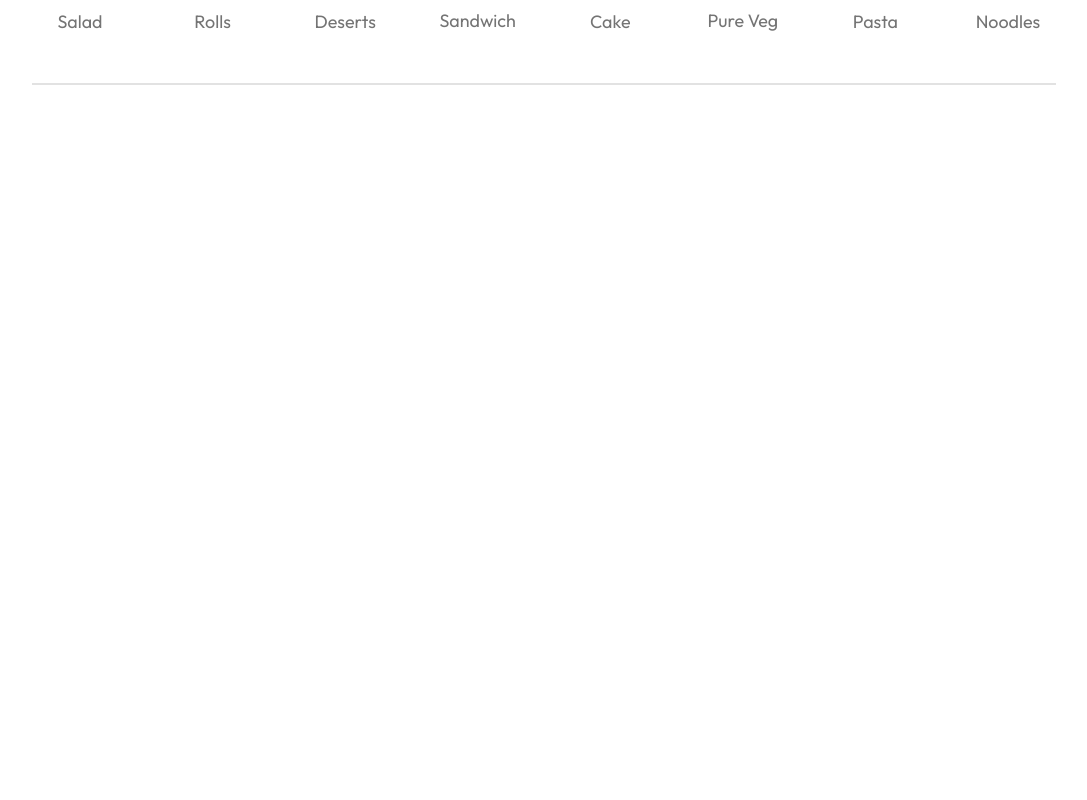
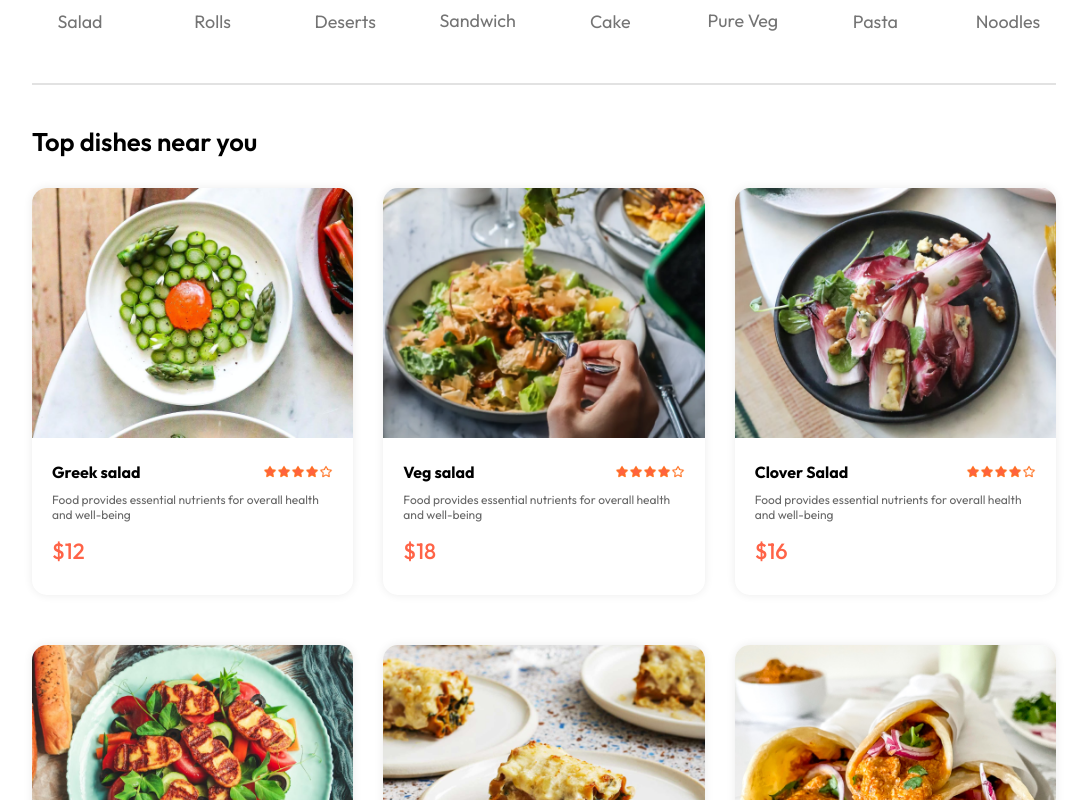
Before and after one commit to Boniadgithub/Food-delivery-web, a React (Vite) app: page / in a window 1280 px wide. Shown: the part 840-1640 px from the top of the page, without its empty margins (96-1183 px from the left). Before the commit the page ends 935 px from the top, so only its background shows below. Built offline with nearby package versions, Linux system fonts and the light colour scheme.

Commit message:
Food item and Food Display style update

```diff
--- /dev/null
+++ b/src/components/FoodDisplay/FoodDisplay.css
@@ -0,0 +1,15 @@
+.food-display{
+    margin-top: 30px;
+
+}
+.food-display h2{
+    font-size:max(2vw,24px);
+    font-weight: 600;
+}
+.food-display-list{
+    display: grid;
+    grid-template-columns: repeat(auto-fill,minmax(240px,1fr));
+    margin-top: 30px;
+    gap: 30px;
+    row-gap: 50px;
+}
--- /dev/null
+++ b/src/components/FoodDisplay/FoodDisplay.jsx
@@ -0,0 +1,21 @@
+import React from 'react'
+import './FoodDisplay.css'
+import { StoreContext } from '../../context/StoreContext'
+import { useContext } from 'react'
+import FoodItem from '../FoodItem/FoodItem'
+const FoodDisplay = ({category}) => {
+
+    const {food_list}=useContext(StoreContext)
+  return (
+    <div className='food-display' id='food-display'>
+        <h2>Top dishes near you </h2>
+      <div className="food-display-list">
+        {food_list.map ((item,index)=>{
+            return<FoodItem key ={index} id={item.id} name={item.name} description={item.description} price={item.price} image={item.image}/>
+        })}
+      </div>
+    </div>
+  )
+}
+
+export default FoodDisplay
--- /dev/null
+++ b/src/components/FoodItem/FoodItem.css
@@ -0,0 +1,41 @@
+.food-item{
+    width: 100%;
+    margin: auto;
+    border-radius: 15px;
+    box-shadow: 0px 0px 10px #00000015;
+    transition: 0.3s;
+    animation: fadeIn 1s;
+}
+.food-item-img{
+    width: 100%;
+    border-radius: 15px 15px 0px 0px;
+
+}
+.food-item-info{
+    padding: 20px;
+
+}
+.food-item-name-rating{
+    display: flex;
+    justify-content: space-between;
+    align-items: center;
+    margin-bottom: 10px;
+}
+.food-item-name-rating p{
+    font-size: 16px;
+    font-weight: 700;
+}
+.food-item-name-rating img{
+    width: 70px;
+}
+.food-item-desc{
+    color: #676767;
+    font-size: 12px;
+    margin-bottom: 15px;
+}
+.food-item-price{
+    color: tomato;
+    font-size: 22px;
+    font-weight: 500;
+    margin: 10px 0px;
+}
--- /dev/null
+++ b/src/components/FoodItem/FoodItem.jsx
@@ -0,0 +1,23 @@
+import React from 'react'
+import './FoodItem.css'
+import      {assets} from '../../assets/assets'
+const FoodItem = ({id,name,price,description,image}) => {
+
+  return (
+    <div className='food-item'>
+       <div className='food-item-img-container'>
+            <img src={image} alt='' className='food-item-img'/>
+        </div>
+        <div className='food-item-info'>
+            <div className='food-item-name-rating'>
+                <p>{name}</p>
+              <img src={assets.rating_starts} alt=''/>
+            </div>
+            <p className='food-item-desc'>{description}</p>
+            <p className='food-item-price'>${price}</p>
+        </div>
+    </div>
+  )
+}
+
+export default FoodItem
--- a/src/context/StoreContext.jsx
+++ b/src/context/StoreContext.jsx
@@ -1,11 +1,13 @@
 import { createContext } from "react";
+import { food_list } from "../assets/assets";
 
 export const StoreContext = createContext(null);
 
 const StoreContextProvider = (props) => {
   const contextValue = {
     // you can store shared data or functions here later
-  };
+         food_list
+  }
 
   return (
     <StoreContext.Provider value={contextValue}>
--- a/src/pages/Home/home.jsx
+++ b/src/pages/Home/home.jsx
@@ -2,6 +2,7 @@
 import './home.css'
 import Header from '../../components/Header/Header'
 import ExploreMenu from '../../components/ExploreMenu/ExploreMenu'
+import FoodDisplay from '../../components/FoodDisplay/FoodDisplay'
 const home = () => {
 
 const [category, setCategory] = React.useState("All")
@@ -10,6 +11,7 @@
     <div>
       <Header/>
       <ExploreMenu category={category} setCategory={setCategory}/>
+      <FoodDisplay category ={category} />
     </div>
   )
 }
```
